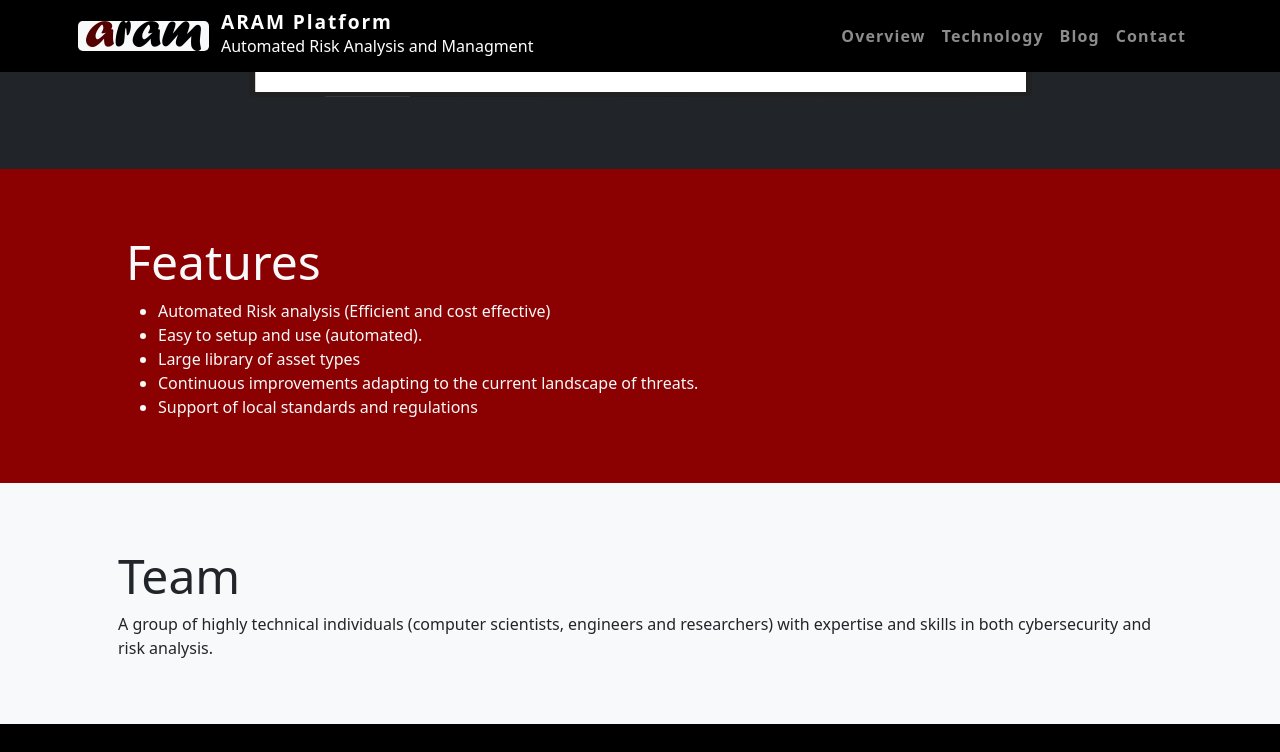
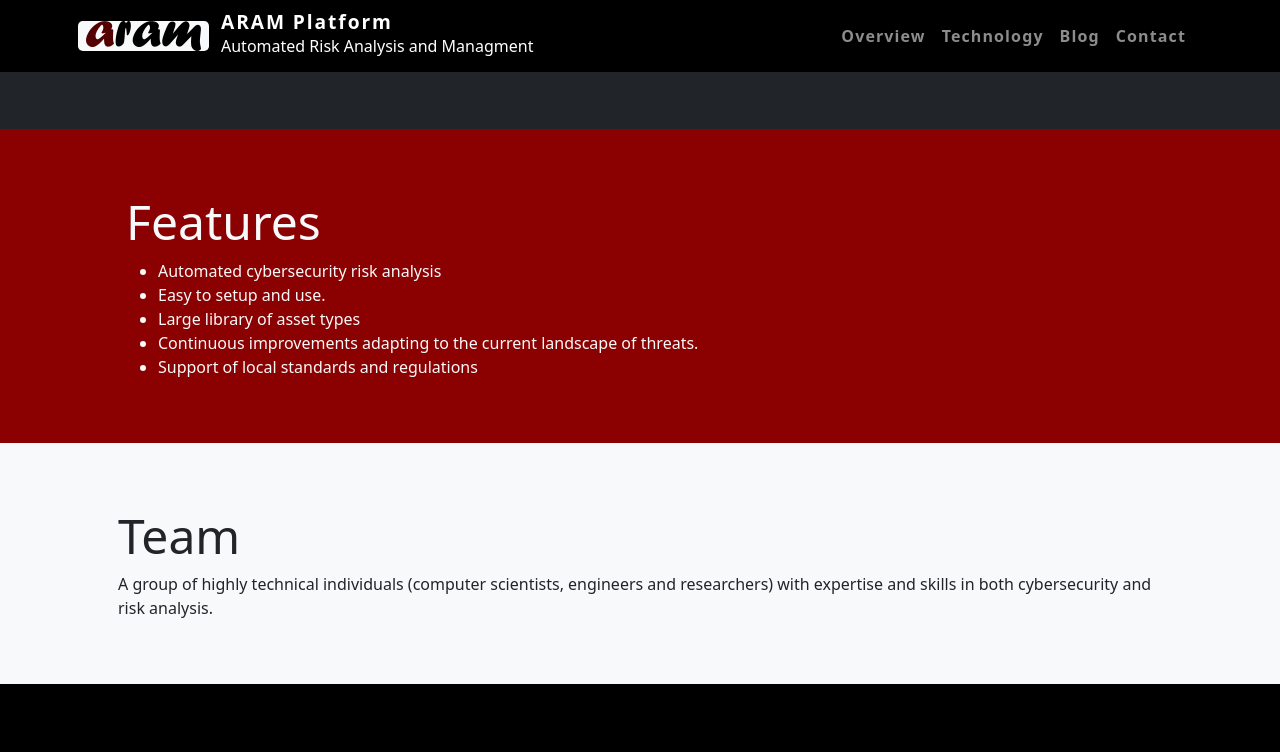
Before and after one commit to ARAMPlatform/aram_website, a Jekyll site: the page built from index.html, in a window 1280 px wide and 900 px high, scrolled down 1896 px, cut to the strip 0-752 px from the top of the window. Built offline with Jekyll 4.4.1, drawn with Linux system fonts in a browser that asks for light colours; some of the changed text lies outside the part shown.

Commit message:
Edited index page

```diff
--- a/index.html
+++ b/index.html
@@ -65,9 +65,6 @@
           <div class="col-sm-8">
             <div class="p-3">
               <h2 class="display-5">Automated Risk Analysis Technology</h2>
-              <p>
-              cybersecurity expert watching over (helping) you at all times.
-              </p>
             </div>
           </div>
           <div class="col-sm-4">
@@ -96,10 +93,10 @@
               <h2 class="display-5">Features</h2>
               <ul>
                 <li>
-                  Automated Risk analysis (Efficient and cost effective)
+                  Automated cybersecurity risk analysis
                 </li>
                 <li>
-                  Easy to setup and use (automated).
+                  Easy to setup and use.
                 </li>
                 <li>
                   Large library of asset types
```
